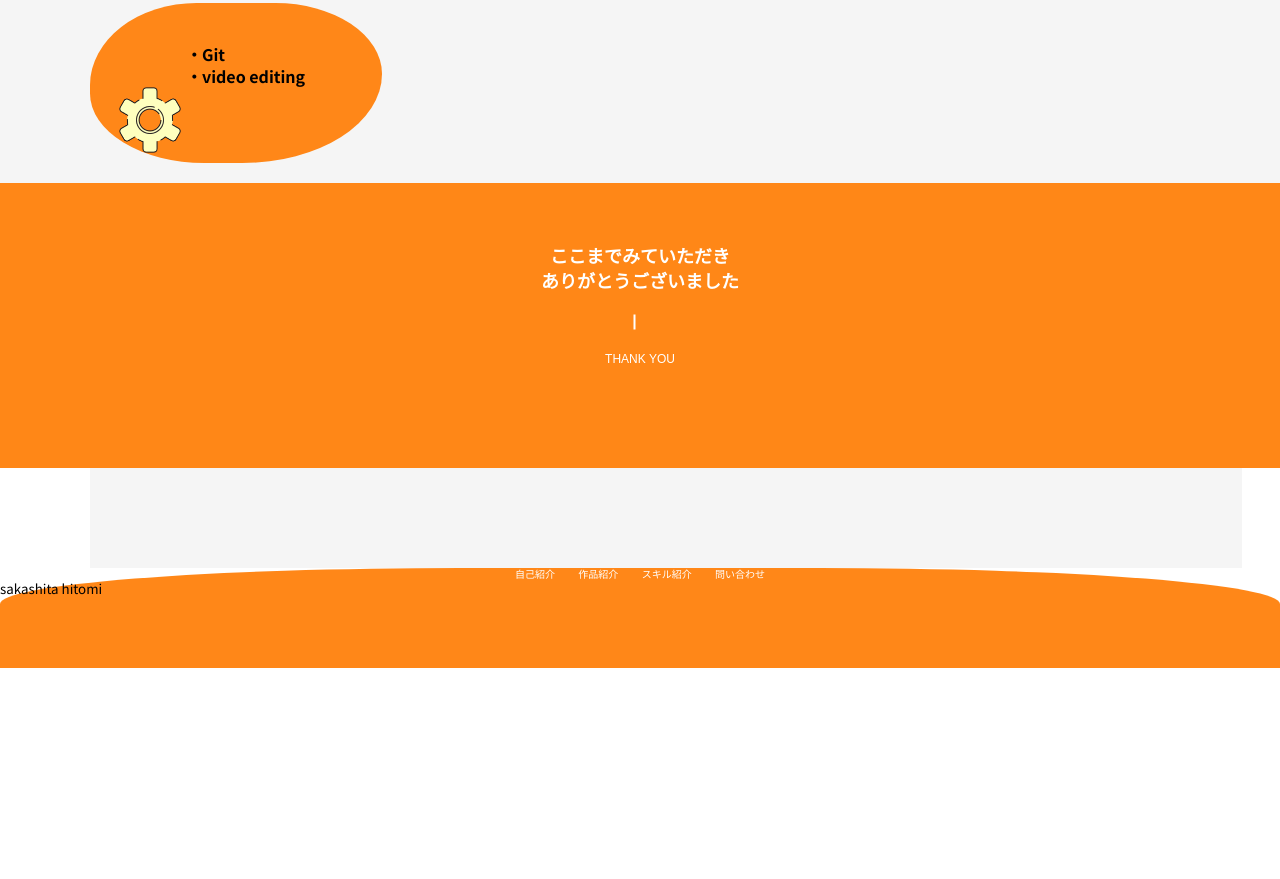
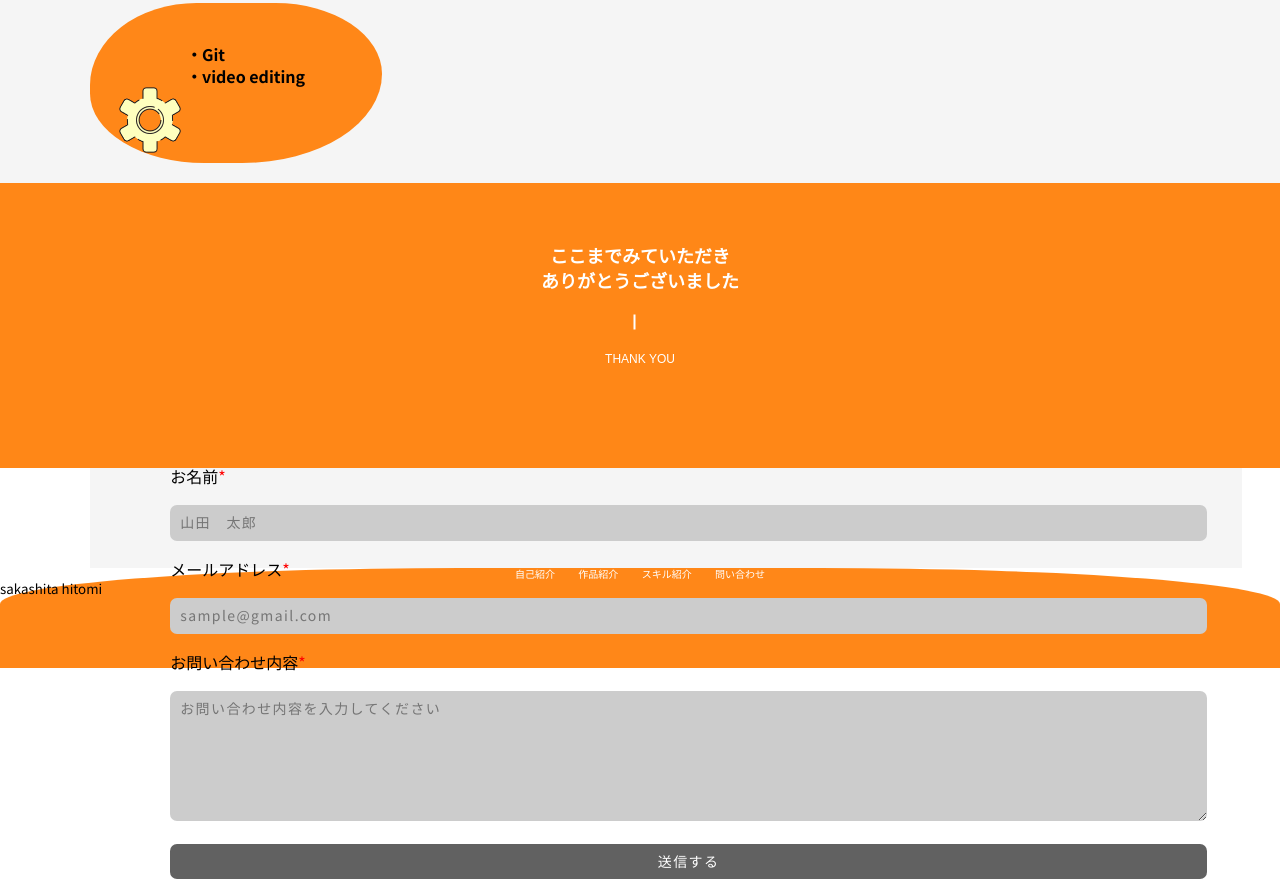
Before and after one commit to sakashita-hitomi/portfolio, a plain HTML site: page index.html in a window 1280 px wide. Shown: the part 5634-6513 px from the top of the page. Before the commit the page ends 6302 px from the top, so only its background shows below. Drawn offline with nearby package versions, Linux system fonts and the light colour scheme; a web font is replaced by a local one.

Commit message:
フォームを追加

```diff
--- a/index.html
+++ b/index.html
@@ -188,7 +188,27 @@
       </div>
     </section>
     <section id="form" class="form">
-
+      <form
+      action="https://docs.google.com/forms/u/0/d/e/1FAIpQLSdxR_SsY9GmNwNqSHA8kA0sXIEOU8bwifuBGnAvNCSWv5rLyQ/formResponse"
+      id="contactform" class="form" method="post" target="hidden_iframe" onsubmit="submitted=true;">
+      <div class="form__box">
+        <label for="name" class="form__label">お名前</label>
+        <input id="name" type="text" class="form__input" name="entry.1924536524" required placeholder="山田　太郎">
+      </div>
+      <div class="form__box">
+        <label for="email" class="form__label">メールアドレス</label>
+        <input id="email" type="email" class="form__input" name="entry.2109378042" required
+          placeholder="sample@gmail.com">
+      </div>
+      <div class="form__box">
+        <label for="message" class="form__label">お問い合わせ内容</label>
+        <textarea name="entry.95827106" id="message" class="form__message" required
+          placeholder="お問い合わせ内容を入力してください"></textarea>
+      </div>
+      <div class="form__box">
+        <input type="submit" class="form__submit" value="送信する">
+      </div>
+    </form>
     </section>
   </main>
   <footer class="footer">
--- a/sass/page/_top.scss
+++ b/sass/page/_top.scss
@@ -28,6 +28,7 @@
         text-align: center;
         color: #fff;
     }
+
     &:hover {
         background: $orange;
         transition: all 0.5s;
@@ -137,6 +138,7 @@
 
 .work {
     margin: 0 7%;
+
     &__ttl {
         position: relative;
         font-size: 10px;
@@ -218,8 +220,10 @@
     &__pic2 {
         margin-bottom: 8px;
     }
+
     &__pic2 {
         position: relative;
+
         &::before {
             content: "";
             position: absolute;
@@ -318,9 +322,11 @@
         margin-bottom: 20px;
 
     }
+
     &__box1 {
         padding: 30px;
         @include maru(42% 58% 55% 45% / 59% 36% 64% 41%);
+
         &::after {
             position: absolute;
             content: "";
@@ -331,9 +337,11 @@
             background: url(../images/skill1.png) center center / cover;
         }
     }
+
     &__box2 {
         padding: 45px;
         @include maru(40% 58% 55% 55% / 59% 36% 64% 41%);
+
         &::after {
             position: absolute;
             content: "";
@@ -344,9 +352,11 @@
             background: url(../images/skill2.png) center center / cover;
         }
     }
+
     &__box3 {
         padding-top: 40px;
         @include maru(42% 42% 55% 45% / 59% 51% 64% 50%);
+
         &::after {
             position: absolute;
             content: "";
@@ -397,9 +407,58 @@
         }
     }
 }
+
 .form {
     width: 90%;
     height: 100px;
     margin: 0 7%;
     background: $lightgray;
+
+    &__box {
+        margin-bottom: 20px;
     }
+
+    &__label {
+        display: block;
+        margin-bottom: 20px;
+
+        &::after {
+            content: "*";
+            color: #f00;
+        }
+    }
+
+    &__input {
+        width: 100%;
+        padding: 10px;
+        background: #ccc;
+        border: none;
+        border-radius: 7px;
+        font-size: 14px;
+        letter-spacing: 0.1em;
+    }
+
+    &__message {
+        width: 100%;
+        height: 130px;
+        padding: 10px;
+        background: #ccc;
+        border: none;
+        border-radius: 7px;
+        font-size: 14px;
+        letter-spacing: 0.1em;
+    }
+
+    &__submit {
+        width: 100%;
+        padding: 10px;
+        background: #616161;
+        border: none;
+        border-radius: 7px;
+        color: #fff;
+        font-size: 14px;
+        letter-spacing: 0.1em;
+        cursor: pointer;
+        -webkit-appearance: none;
+    }
+}
```
Also changed, not shown: css/style.css, 1 other file. Lines whose indentation alone changed are shown as unchanged.
